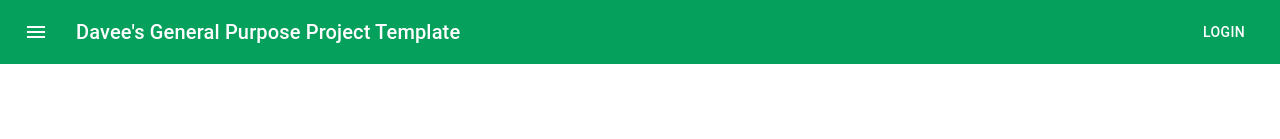
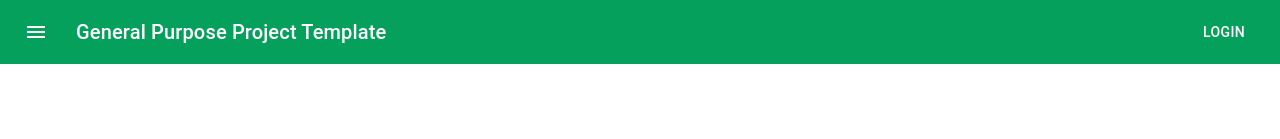
Before and after one commit to daveeS987/practice1-nextjs, a Next.js app: page / in a window 1280 px wide. Shown: the top 139 px of the page. Built offline with nearby package versions, Linux system fonts and the light colour scheme.

Commit message:
fixed heading error that prevented deployment

```diff
--- a/components/Header.js
+++ b/components/Header.js
@@ -39,7 +39,7 @@ export default function ButtonAppBar() {
             </NextLink>
           </IconButton>
           <Typography variant="h6" className={classes.title}>
-            Davee's General Purpose Project Template
+            General Purpose Project Template
           </Typography>
           <Button color="inherit">
             <NextLink href="/signin">Login</NextLink>
```
